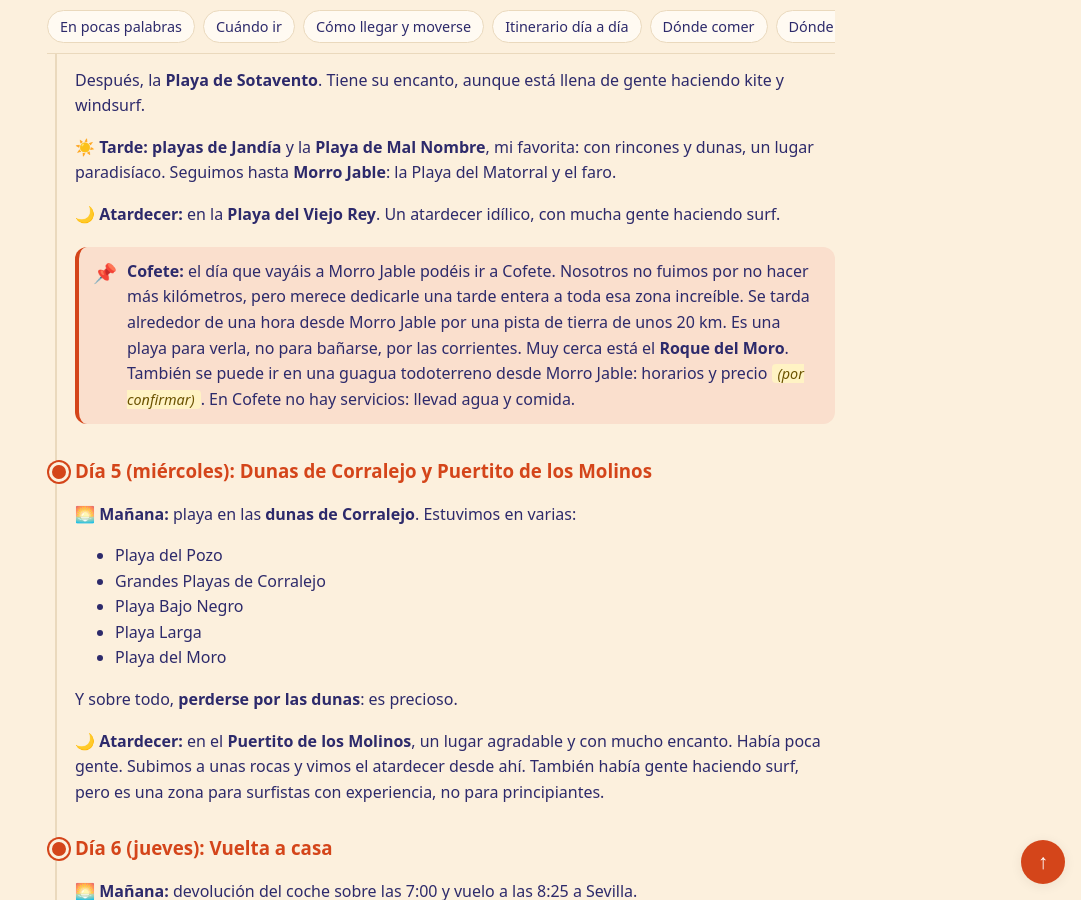
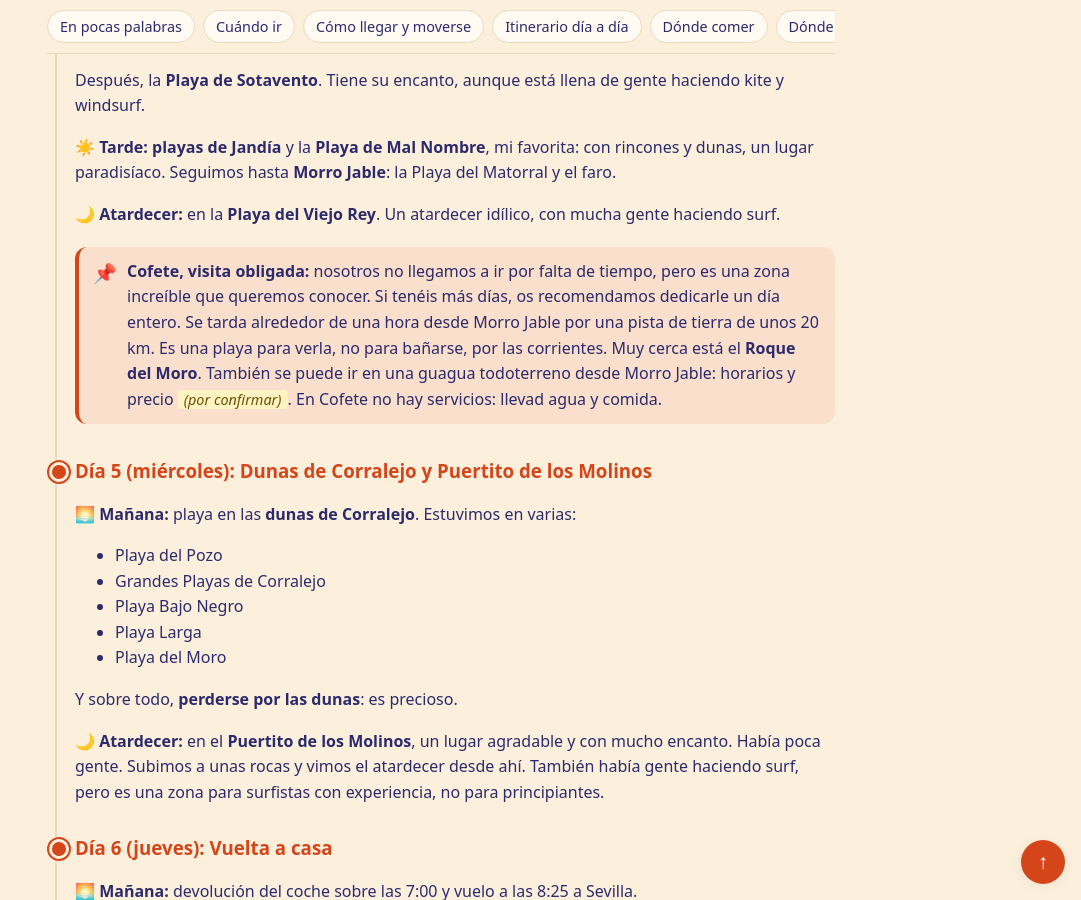
Before and after one commit to cristinacontinente-hue/guias-viajes, a Jekyll site: the page built from viajes/fuerteventura-2023/index.md, in a window 1280 px wide and 900 px high, scrolled down 5391 px. Shown: the whole window, without its empty margins (199-1280 px from the left). Built offline with Jekyll 4.4.1, drawn with Linux system fonts in a browser that asks for light colours; some of the changed text lies outside the part shown.

Commit message:
Fuerteventura: Cofete como visita obligada
Co-Authored-By: Claude Opus 5.5 <noreply@anthropic.com>
Claude-Session: https://claude.ai/code/session_016iMyWm3ZBq7dnBd6R2jnWq

```diff
--- a/viajes/fuerteventura-2023/index.md
+++ b/viajes/fuerteventura-2023/index.md
@@ -17,7 +17,6 @@ lo_mejor:
   - "La Playa de Mal Nombre, nuestra favorita: rincones, dunas y un lugar paradisíaco"
   - "La Isla de Lobos y su puertito de aguas súper cristalinas"
 no_repetiriamos:
-  - "Dejar Cofete fuera por no hacer tantos kilómetros: merece una tarde entera"
   - "Buscar el Arco de las Peñitas al atardecer: se nos echó la noche encima y no lo encontramos"
 lugares:
   - { nombre: "Caleta de Fuste (puerto y castillo)", coordenadas: [28.3958, -13.8568], dia: 1 }
@@ -167,7 +166,7 @@ Después, la **Playa de Sotavento**. Tiene su encanto, aunque está llena de gen
 
 🌙 **Atardecer:** en la **Playa del Viejo Rey**. Un atardecer idílico, con mucha gente haciendo surf.
 
-> **Cofete:** el día que vayáis a Morro Jable podéis ir a Cofete. Nosotros no fuimos por no hacer más kilómetros, pero merece dedicarle una tarde entera a toda esa zona increíble. Se tarda alrededor de una hora desde Morro Jable por una pista de tierra de unos 20 km. Es una playa para verla, no para bañarse, por las corrientes. Muy cerca está el **Roque del Moro**. También se puede ir en una guagua todoterreno desde Morro Jable: horarios y precio *(por confirmar)*{: .por-confirmar}. En Cofete no hay servicios: llevad agua y comida.
+> **Cofete, visita obligada:** nosotros no llegamos a ir por falta de tiempo, pero es una zona increíble que queremos conocer. Si tenéis más días, os recomendamos dedicarle un día entero. Se tarda alrededor de una hora desde Morro Jable por una pista de tierra de unos 20 km. Es una playa para verla, no para bañarse, por las corrientes. Muy cerca está el **Roque del Moro**. También se puede ir en una guagua todoterreno desde Morro Jable: horarios y precio *(por confirmar)*{: .por-confirmar}. En Cofete no hay servicios: llevad agua y comida.
 {: .dato}
 
 <!-- FOTO: Playa de Mal Nombre -->
@@ -245,7 +244,7 @@ En 2023 pagamos **284 € por las 5 noches, con desayuno incluido**, para los do
 
 Nos quedaron pendientes:
 
-- [ ] **Cofete** y el **Roque del Moro**, con una tarde entera para disfrutarlos
+- [ ] **Cofete** y el **Roque del Moro**, con un día entero para disfrutarlos
 - [ ] Encontrar el **Arco de las Peñitas**, esta vez con luz de día
 - [ ] Las **Cuevas de Ajuy** y los **charcones de Ajuy**
 
```
